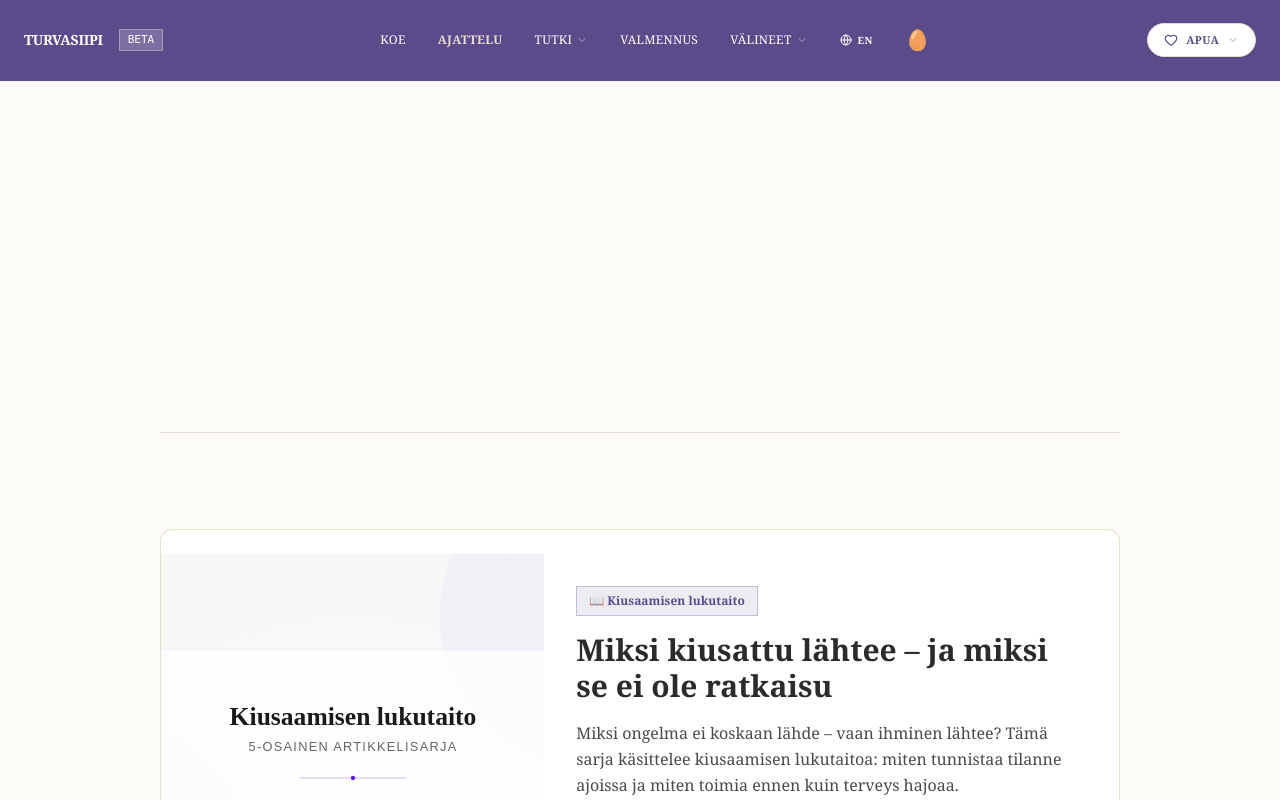
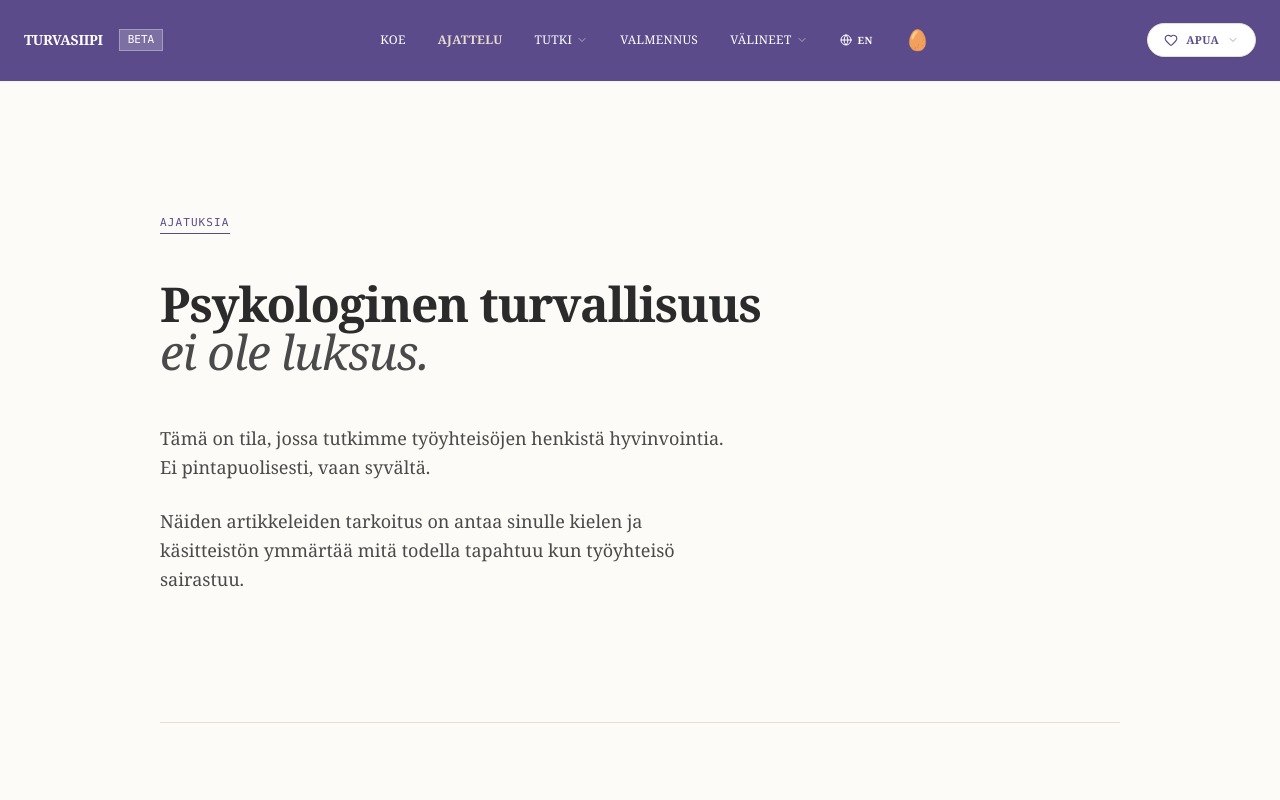
Before and after one commit to JoonasHuhta/Turvasiipi, a Next.js app: page /ajattelu in a window 1280 px wide. Shown: the top 800 px of the page. Built offline with nearby package versions, Linux system fonts and the light colour scheme.

Commit message:
fix(ajattelu): use hard-coded Finnish text in header - translation context not loading

```diff
--- a/src/app/ajattelu/page.tsx
+++ b/src/app/ajattelu/page.tsx
@@ -56,20 +56,20 @@ export default function AjatteluPage() {
                 {/* Header / Intro - Maximum Whitespace */}
                 <header className="space-y-12 max-w-2xl">
                     <span className="text-[11px] font-mono text-[#5B4B8A] uppercase tracking-widest border-b border-[#5B4B8A] pb-1">
-                        {t('thinking_page.header.label')}
+                        AJATUKSIA
                     </span>
 
                     <h1 className="text-4xl md:text-5xl font-bold text-[#2B2B2B] leading-[1.1] tracking-tight">
-                        {t('thinking_page.header.title')} <br />
-                        <span className="text-[#4A4A4A] font-normal italic">{t('thinking_page.header.title_span')}</span>
+                        Psykologinen turvallisuus <br />
+                        <span className="text-[#4A4A4A] font-normal italic">ei ole luksus.</span>
                     </h1>
 
                     <div className="space-y-6 max-w-xl">
                         <p className="text-lg text-[#4A4A4A] leading-relaxed">
-                            {t('thinking_page.header.p1')}
+                            Tämä on tila, jossa tutkimme työyhteisöjen henkistä hyvinvointia. Ei pintapuolisesti, vaan syvältä.
                         </p>
                         <p className="text-lg text-[#4A4A4A] leading-relaxed">
-                            {t('thinking_page.header.p2')}
+                            Näiden artikkeleiden tarkoitus on antaa sinulle kielen ja käsitteistön ymmärtää mitä todella tapahtuu kun työyhteisö sairastuu.
                         </p>
                     </div>
                 </header>
```
